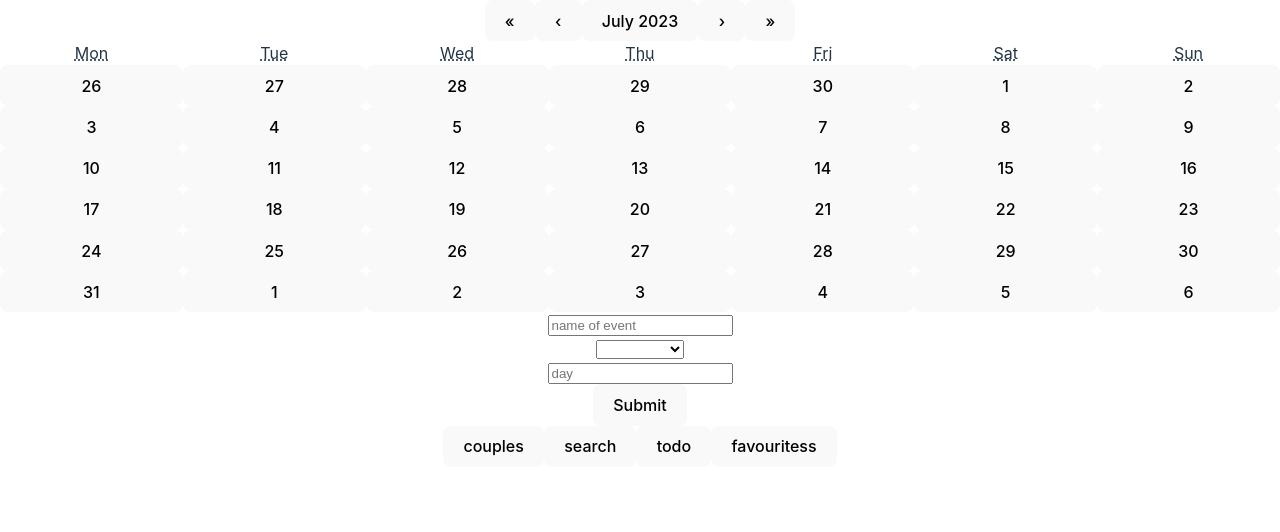
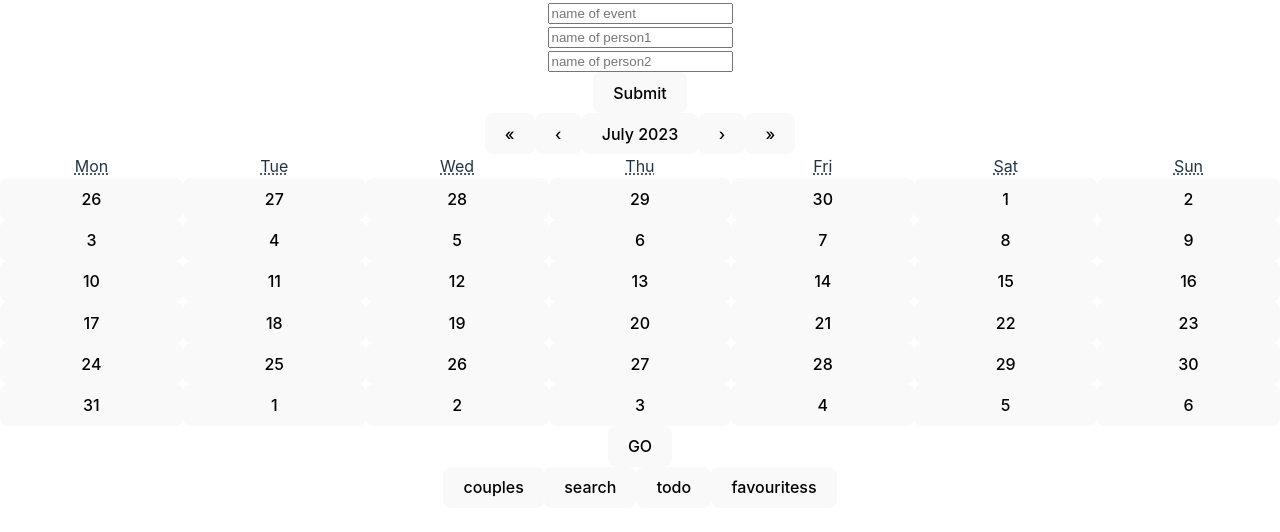
Before and after one commit to croftKie/divorce-app, a React (Vite) app: page / in a window 1280 px wide. Shown: the top 532 px of the page. Built offline with nearby package versions, Linux system fonts and the light colour scheme.

Commit message:
logic for calendar

```diff
--- a/src/App.jsx
+++ b/src/App.jsx
@@ -10,20 +10,22 @@ import FavouriteList from "./components/FavouriteList";
 
 function App() {
   const [count, setCount] = useState(0);
-  const [fakePageState, setFakePageState] = useState(1);
+  const [fakePageState, setPageState] = useState(1);
+  const [currentId, setCurrentId] = useState();
+
   catFilter();
   return (
     <>
       {fakePageState === 1 ? (
-        <CalendarComp />
+        <CalendarComp setPageState={setPageState} setCurrentId={setCurrentId} />
       ) : fakePageState === 2 ? (
-        <Coupleinfo />
+        <Coupleinfo currentId={currentId} />
       ) : fakePageState === 3 ? (
-        <SearchPage />
+        <SearchPage currentId={currentId} />
       ) : fakePageState === 4 ? (
-        <ToDo />
+        <ToDo currentId={currentId} />
       ) : fakePageState === 5 ? (
-        <FavouriteList />
+        <FavouriteList currentId={currentId} />
       ) : (
         <></>
       )}
@@ -31,28 +33,28 @@ function App() {
       <div>
         <button
           onClick={() => {
-            setFakePageState(2);
+            setPageState(2);
           }}
         >
           couples
         </button>
         <button
           onClick={() => {
-            setFakePageState(3);
+            setPageState(3);
           }}
         >
           search
         </button>
         <button
           onClick={() => {
-            setFakePageState(4);
+            setPageState(4);
           }}
         >
           todo
         </button>
         <button
           onClick={() => {
-            setFakePageState(5);
+            setPageState(5);
           }}
         >
           favouritess
--- a/src/components/CalendarComp.jsx
+++ b/src/components/CalendarComp.jsx
@@ -1,42 +1,70 @@
-import React, { useState } from "react";
+import React, { useState, useRef } from "react";
+import { useDispatch, useSelector } from "react-redux";
 import Calendar from "react-calendar";
+import { eventSelector, addEvent } from "../store/features/eventSlice";
 
-const CalendarComp = () => {
+const CalendarComp = ({ setPageState, setCurrentId }) => {
   const [value, onChange] = useState(new Date());
+  const [clickedDate, setClickedDate] = useState();
+  const nameRef = useRef();
+  const nameRef1 = useRef();
+  const nameRef2 = useRef();
+  const events = useSelector(eventSelector);
+  const dispatch = useDispatch();
 
-  const onClickDay = () => {};
+  const onClickDay = (date) => {
+    dispatch(
+      addEvent({
+        id: 101,
+        date: date,
+        name: nameRef.current.value,
+        person_one: nameRef1.current.value,
+        person_two: nameRef2.current.value,
+      })
+    );
+  };
+
+  const getEventID = () => {
+    const selectedEvent = events.filter((event) => {
+      return event.date === clickedDate;
+    });
+    console.log(selectedEvent);
+    setCurrentId(selectedEvent[0].id);
+    setTimeout(() => {
+      setPageState(2);
+    }, 1000);
+  };
+
   return (
     <>
       <div>
-        <Calendar onClickDay={onClickDay} value={value} />
-        <form>
         <div>
-            <input type="text" placeholder="name of event" />
+          <input ref={nameRef} type="text" placeholder="name of event" />
         </div>
         <div>
-            <select placeholder="month">
-              <option></option>
-              <option>January</option>
-              <option>February</option>
-              <option>March</option>
-              <option>April</option>
-              <option>May</option>
-              <option>June</option>
-              <option>July</option>
-              <option>August</option>
-              <option>September</option>
-              <option>October</option>
-              <option>November</option>
-              <option>December</option>
-            </select>
+          <input ref={nameRef1} type="text" placeholder="name of person1" />
         </div>
         <div>
-            <input placeholder="day" type="number" />
+          <input ref={nameRef2} type="text" placeholder="name of person2" />
         </div>
         <div>
-            <button>Submit</button>
+          <button
+            onClick={() => {
+              onClickDay(clickedDate);
+            }}
+          >
+            Submit
+          </button>
         </div>
-        </form>
+        <Calendar
+          onClickDay={(date) => {
+            setClickedDate(JSON.stringify(date).slice(1, 11));
+          }}
+          value={value}
+        />
+        <button onClick={getEventID} className="go">
+          GO
+        </button>
       </div>
     </>
   );
--- a/src/components/CoupleInfo.jsx
+++ b/src/components/CoupleInfo.jsx
@@ -1,24 +1,25 @@
 import React, { component } from "react";
 import { useState } from "react";
 import { useDispatch, useSelector } from "react-redux";
+import { eventSelector } from "../store/features/eventSlice";
 import "../css/coupleinfo.css";
-const Coupleinfo = () => {
+const Coupleinfo = ({ currentId }) => {
   const dispatch = useDispatch();
-
-  const onInput = async (e) => {
-    dispatch(setSearch(e.target.value));
-  };
+  const events = useSelector(eventSelector);
+  const selectedEvent = events.filter((event) => {
+    return event.id === currentId;
+  });
 
   return (
     <>
       <section className="coupleMain">
         <div className="personIcon">
-          <p>Name</p>
+          <p>{selectedEvent[0].person_one}</p>
           <img></img>
           <input></input>
         </div>
         <div className="personIcon">
-          <p>Name2</p>
+          <p>{selectedEvent[0].person_two}</p>
           <img></img>
           <input></input>
         </div>
@@ -30,14 +31,6 @@ const Coupleinfo = () => {
 
         <button className="toDo">ToDo</button>
       </div>
-      <div className="searchContainer">
-        <input
-          id="search"
-          onInput={onInput}
-          type="text"
-          placeholder="search..."
-        />
-      </div>
     </>
   );
 };
--- a/src/store/features/eventSlice.js
+++ b/src/store/features/eventSlice.js
@@ -1,11 +1,20 @@
 import { createSlice } from "@reduxjs/toolkit";
 
-const initialState = {};
+const initialState = {
+  events: [],
+};
 
 const eventSlice = createSlice({
   name: "events",
   initialState,
-  reducers: {},
+  reducers: {
+    addEvent: (state, action) => {
+      state.events.push(action.payload);
+    },
+  },
 });
+export const { addEvent } = eventSlice.actions;
+
+export const eventSelector = (state) => state.events.events;
 
 export default eventSlice.reducer;
```
Lines whose indentation alone changed are shown as unchanged.
